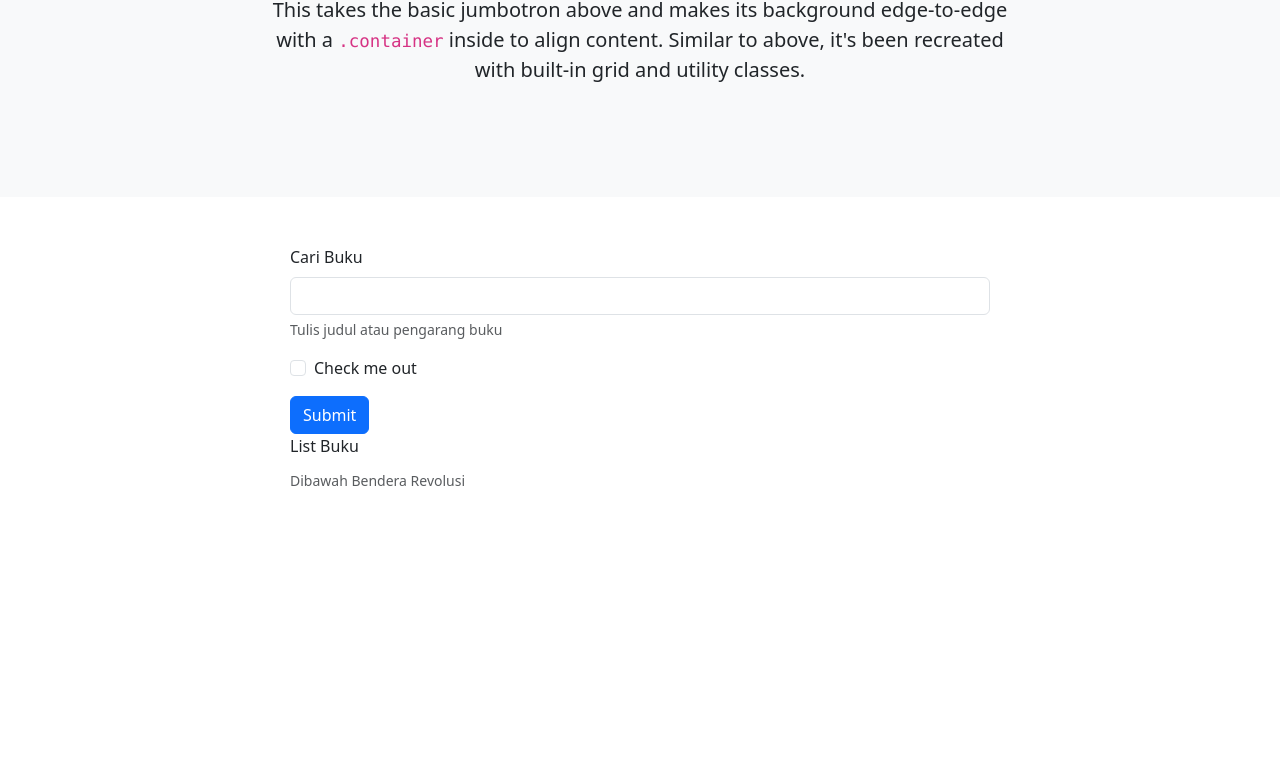
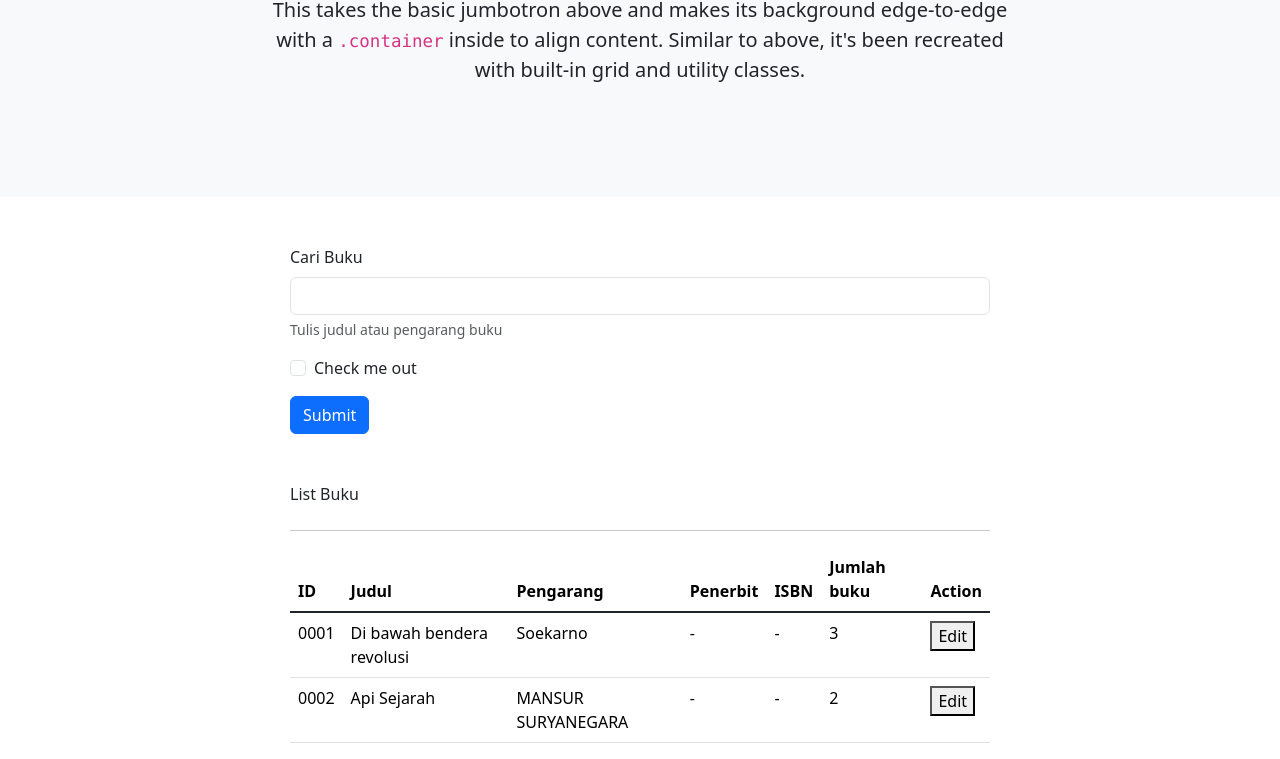
Before and after one commit to eyemdreamcatcher/perpus, a plain HTML site: page index.html in a window 1280 px wide. Shown: the part 334-1093 px from the top of the page. Before the commit the page ends 825 px from the top, so only its background shows below. Drawn offline with nearby package versions, Linux system fonts and the light colour scheme.

Commit message:
divider table tbody

```diff
--- a/index.html
+++ b/index.html
@@ -147,10 +147,44 @@
 <!--SEARCH END-->
 
 <!--DAFTAR BUKU-->
-<form action="" class="mx-auto" style="width:700px; align-items: center;">
+<form action="" class="mx-auto mt-5" style="width:700px; align-items: center;">
   <div>
     <label class="form-label" for="listbuku">List Buku</label>
-    <div class="form-text">Dibawah Bendera Revolusi</div>
+    <br>
+    <hr>
+    <table class="table table-hover">
+      <thead>
+      <tr>
+        <th class="col">ID</th>
+        <th class="col">Judul</th>
+        <th class="col">Pengarang</th>
+        <th class="col">Penerbit</th>
+        <th class="col">ISBN</th>
+        <th class="col">Jumlah buku</th>
+        <th class="col">Action</th>
+      </tr>
+    </thead>
+    <tbody class="table-group-divider">
+      <tr>
+        <td>0001</td>
+        <td>Di bawah bendera revolusi</td>
+        <td>Soekarno</td>
+        <td>-</td>
+        <td>-</td>
+        <td>3</td>
+        <td><button class="button">Edit</button></td>
+      </tr>
+      <tr>
+        <td>0002</td>
+        <td>Api Sejarah</td>
+        <td>MANSUR SURYANEGARA</td>
+        <td>-</td>
+        <td>-</td>
+        <td>2</td>
+        <td><button class="button">Edit</button></td>
+      </tr>
+      </tbody>
+    </table>
   </div>
 </form>
 <!--DAFTAR BUKU END-->
```
